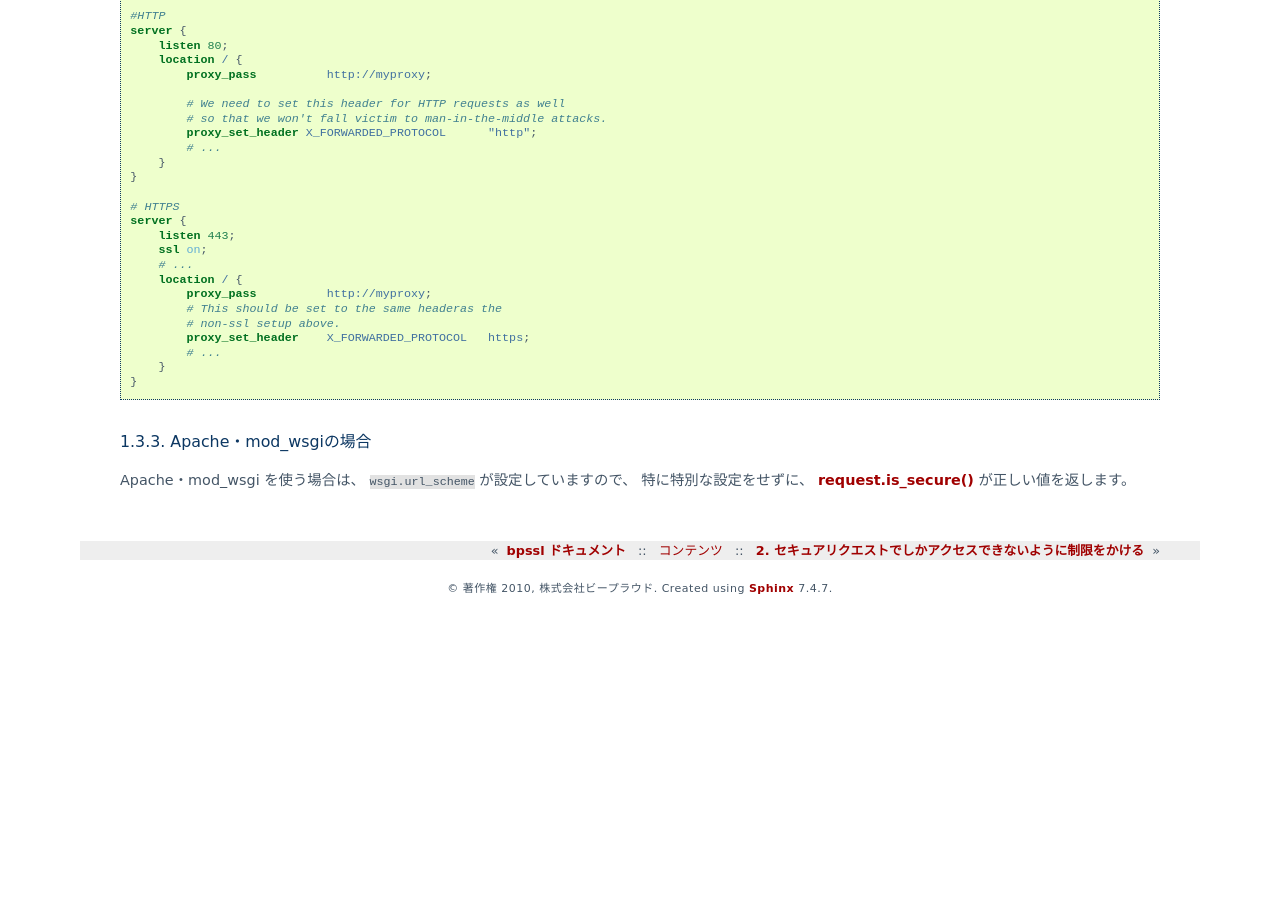
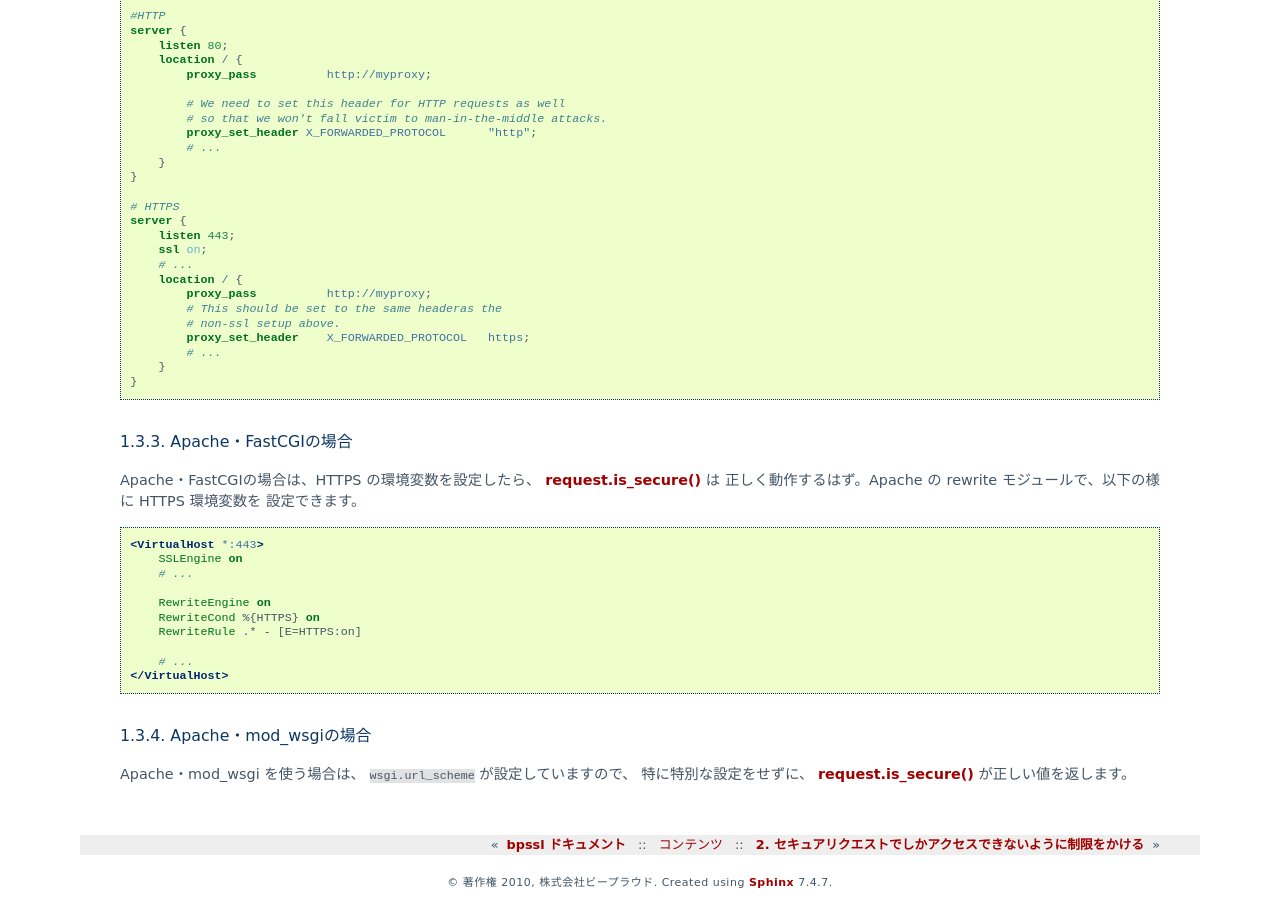
Before and after one commit to beproud/bpssl, a Sphinx documentation site: the page built from docs/ja/source/install.rst, in a window 1280 px wide and 900 px high, scrolled down 1752 px. Built offline with Sphinx 7.4.7, drawn with Linux system fonts in a browser that asks for light colours; formulas are drawn with MathJax 3; before the commit the page ends 2358 px from its top, so only the background shows below that.

Commit message:
Added Japanese docs for Apache/FastCGI

```diff
--- a/docs/en/source/install.rst
+++ b/docs/en/source/install.rst
@@ -158,6 +158,11 @@ in conjunction with the
         }
     }
 
+.. Apache・HTTP proxy
+.. +++++++++++++++++++++++++++++
+..
+.. TODO
+
 Apache/FastCGI
 +++++++++++++++++++++++++++++
 
--- a/docs/ja/source/install.rst
+++ b/docs/ja/source/install.rst
@@ -141,13 +141,30 @@ man-in-the-middle 攻撃を避けるために、 HTTP リクエストの場合
         }
     }
 
-
-
-
-.. Apache・FastCGIの場合
+.. Apache・HTTP proxyの場合
 .. +++++++++++++++++++++++++++++
 ..
-.. TODO: 後で書く
+.. TODO
+
+Apache・FastCGIの場合
++++++++++++++++++++++++++++++
+
+Apache・FastCGIの場合は、HTTPS の環境変数を設定したら、 `request.is_secure()`_ は
+正しく動作するはず。Apache の rewrite モジュールで、以下の様に HTTPS 環境変数を
+設定できます。
+
+.. code-block:: apache
+
+    <VirtualHost *:443>
+        SSLEngine on
+        # ...
+
+        RewriteEngine on
+        RewriteCond %{HTTPS} on
+        RewriteRule .* - [E=HTTPS:on]
+
+        # ...
+    </VirtualHost>
 
 Apache・mod_wsgiの場合
 +++++++++++++++++++++++++++++
```
